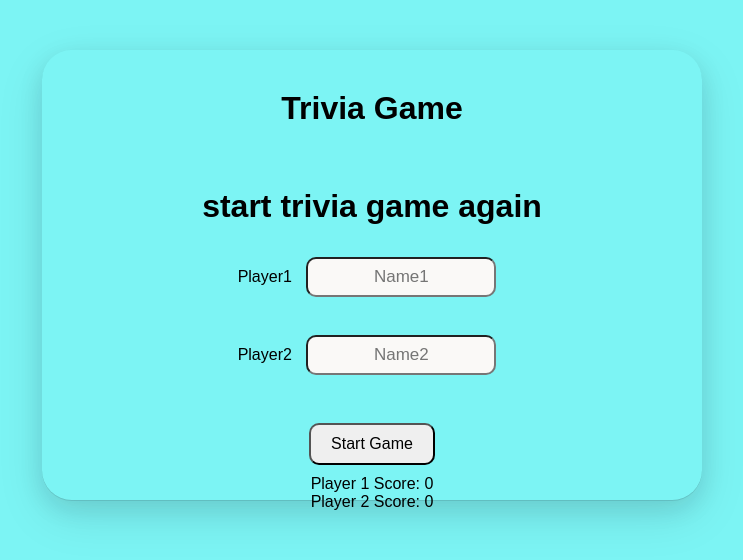
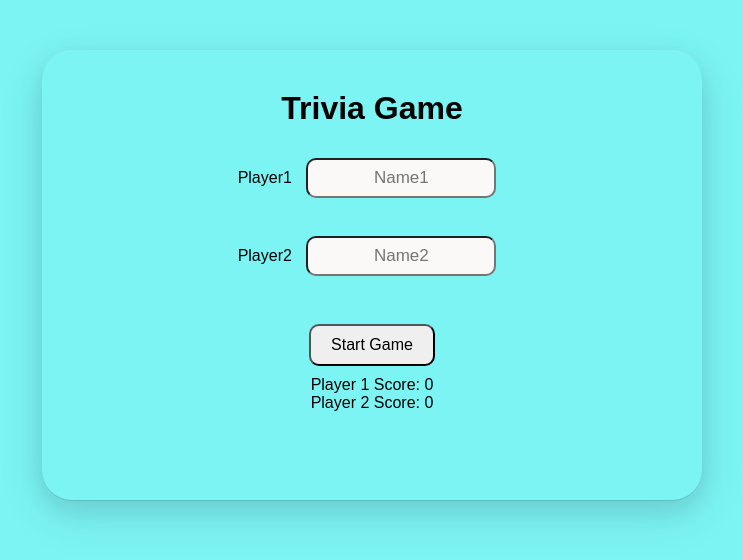
Before and after one commit to Priyanka-mis/Trivia-Game, a plain HTML site: page index.html in a window 1280 px wide. Shown: the whole page, without its empty margins (266-1009 px from the left). Drawn offline with Linux system fonts and the light colour scheme.

Commit message:
I update my file

```diff
--- a/index.html
+++ b/index.html
@@ -9,7 +9,6 @@
 <body>
 <div class=" main">
     <h1>Trivia Game</h1>
-    <h1>start trivia game again</h1>
     <div id="players">
        <span>Player1  </span> <input type="text" id="player1" placeholder="Name1"><br><br>
        <span>Player2  </span><input type="text" id="player2" placeholder="Name2"><br><br>
```
